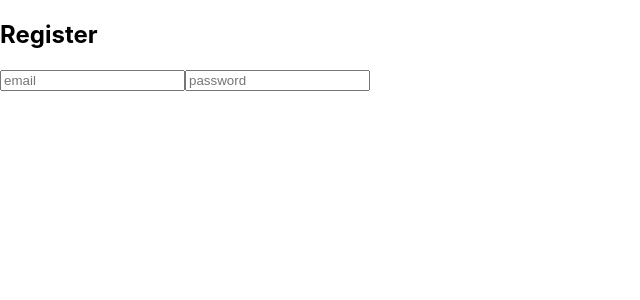
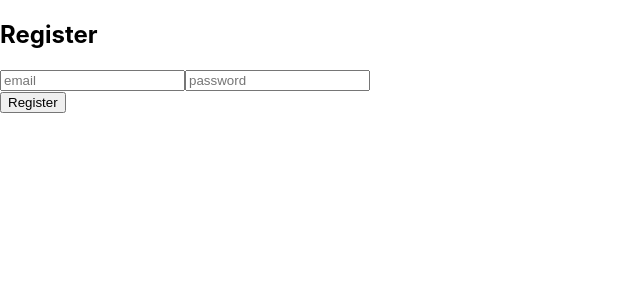
Before and after one commit to todd-eagle/simple-photos, a React (Create React App) app: page /#/register in a window 1280 px wide. Shown: the top 300 px of the page, without its empty margins (0-640 px from the left). Built offline with nearby package versions, Linux system fonts and the light colour scheme; what redux-promise-middleware would draw is missing.

Commit message:
Completed AuthForm

```diff
--- /dev/null
+++ b/src/components/Button/Button.js
@@ -0,0 +1,13 @@
+import React  from 'react'
+
+const Button = (props) => {
+    const {children='', onClick, type='button', buttonStyle='btn default'} = props
+
+    return (
+        <button onClick={onClick} type={type} className={buttonStyle}>
+            {children}
+        </button>
+    )
+}
+
+export default Button
--- a/src/components/AuthForm/AuthForm.js
+++ b/src/components/Form/Form.js
@@ -1,21 +1,18 @@
 import React from 'react'
 
-const AuthForm = (props) => {
-    const {inputData, outerCss, innerCss,
-           heading} = props
+const Form = (props) => {
+    const {inputData, formStyle='form-style default', heading="Haeding Goes Here"} = props
     const inputs = inputData.map( el => {
         return <input type={el.type} id={el.property}
             name={el.property} placeholder={el.property}
             onChange={e => el.setState(e.target.value)} />
     })
-    return <div>
-        <div className={outerCss}>
-            <div className={innerCss}>
+    return (
+        <div className={formStyle}>
                 <h2>{heading}</h2>
                 {inputs}
-            </div>
         </div>
-    </div>
+    )
 }
 
-export default AuthForm
+export default Form
--- a/src/components/Login/Login.js
+++ b/src/components/Login/Login.js
@@ -1,7 +1,27 @@
-import React from 'react'
+import React, {useState} from 'react'
+import axios from 'axios';
+import AuthForm from '../Form/Form'
 
 const Login = () => {
-    return <div>This is the login page</div>
+    const [email, setEmail] = useState('')
+    const [password, setPassword] = useState('')
+
+    const loginHandle = async e =>{
+        const login = await axios.get('/api/auth', {email, password})
+    }
+
+    return (
+        <>
+        <AuthForm
+                inputData={
+                    [{type: 'text', property: 'email', setState: setEmail},
+                    {type: 'password', property: 'password', setState: setPassword}]
+                }
+                formStyle= "auth-box"
+                heading="Login"
+            />
+        </>
+    )
 }
 
 export default Login
--- a/src/components/Register/Register.js
+++ b/src/components/Register/Register.js
@@ -1,27 +1,32 @@
 import React, {useState} from 'react'
 import axios from 'axios';
-import AuthForm from '../AuthForm/AuthForm'
+import AuthForm from '../Form/Form'
+import Button from '../Button/Button'
 
 
 const Register = (props) => {
     const [email, setEmail] = useState('')
     const [password, setPassword] = useState('')
 
-    const loginHandle = async e =>{
-        const register = await axios.post('/api/auth/register', {email, password})
+    const handleSubmit = async e =>{
+        const register = await axios.post('/api/auth', {email, password})
     }
 
-    return <>
+    return (
+        <>
             <AuthForm
                 inputData={
                     [{type: 'text', property: 'email', setState: setEmail},
                      {type: 'password', property: 'password', setState: setPassword}]
                 }
-                outerCss="auth-page"
-                innerCss= "auth-box"
+                formStyle= "auth-box"
                 heading="Register"
             />
-            </>
+            <Button  onClick={handleSubmit}>
+                Register
+            </Button>
+        </>
+    )
 }
 
 export default Register
```
